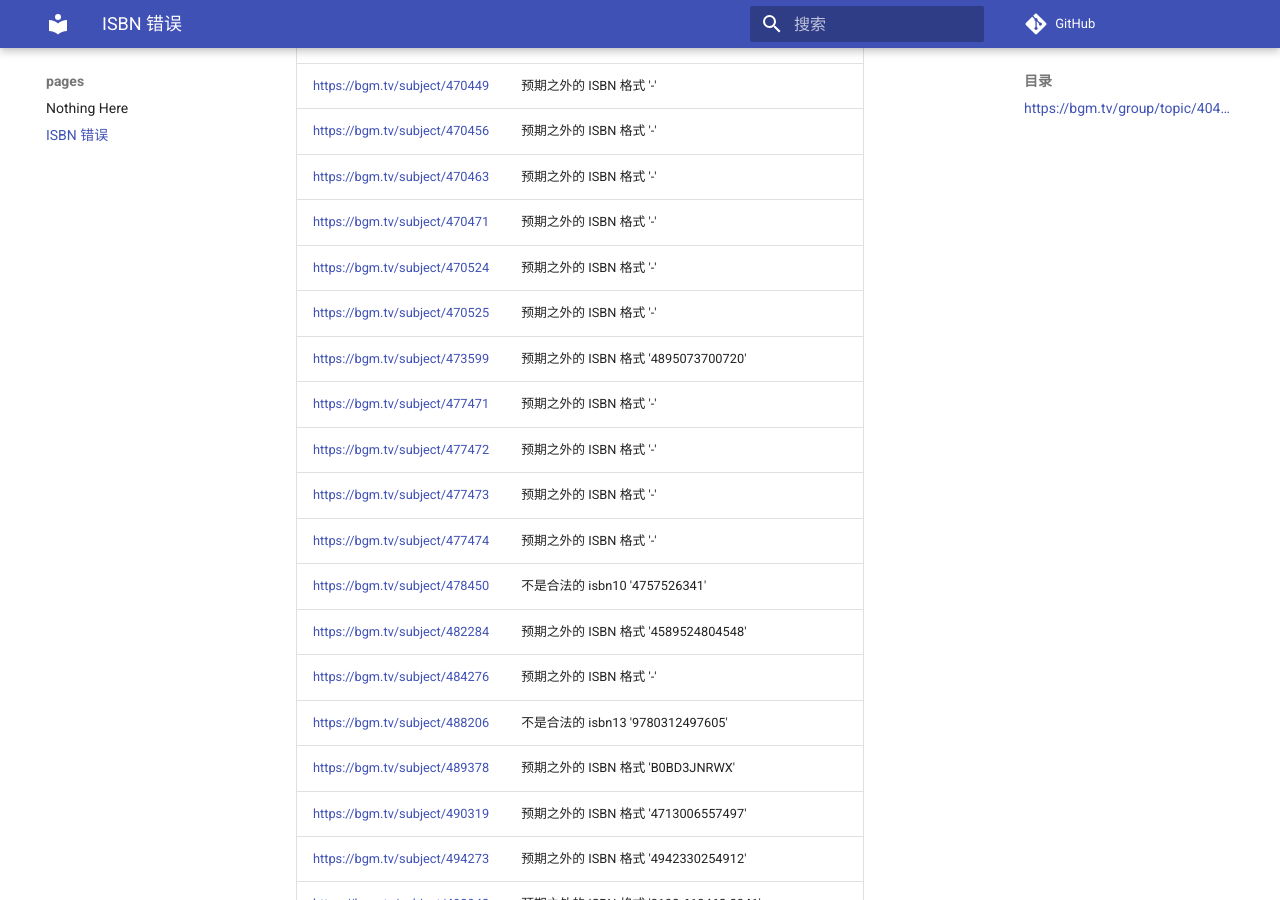
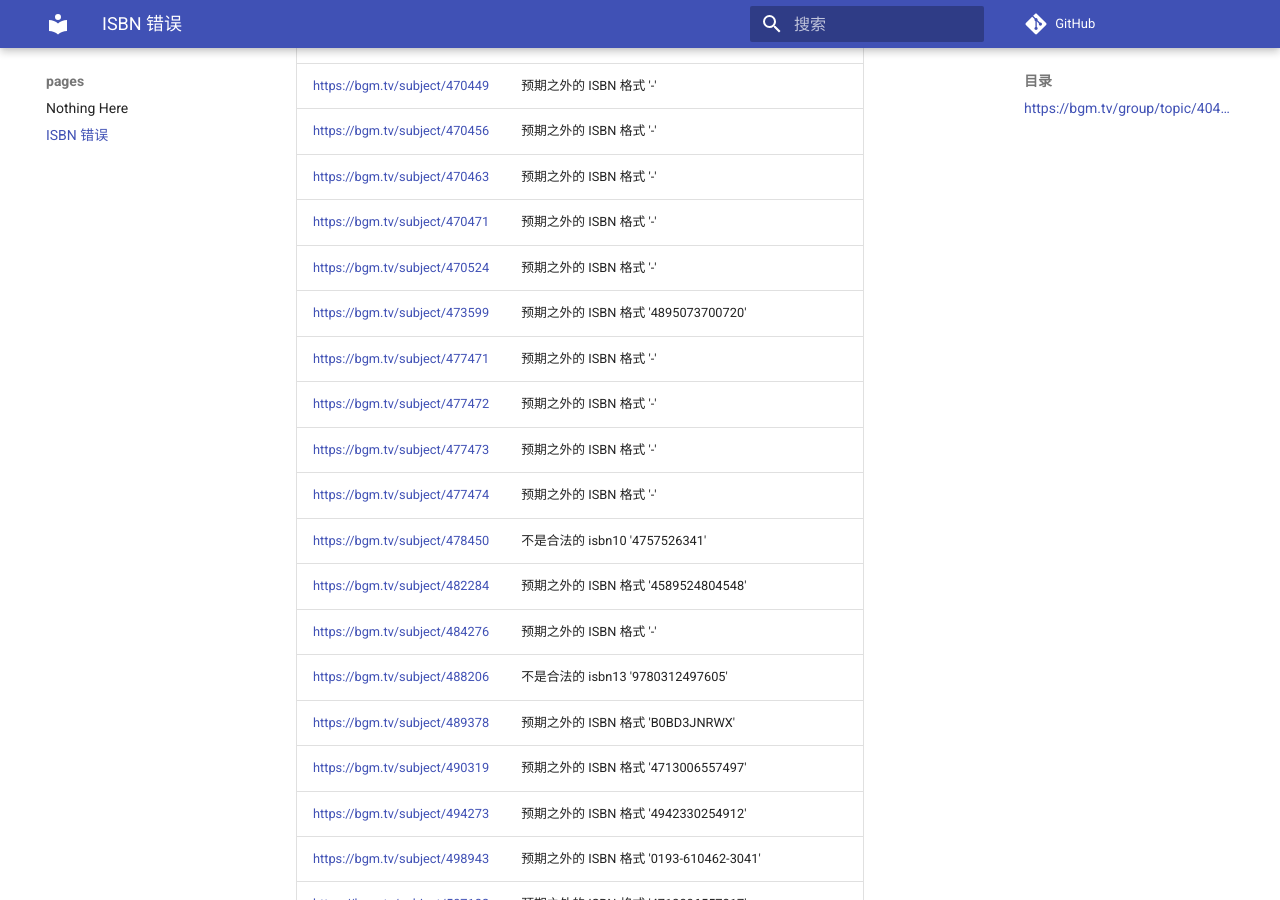
Before and after one commit to trim21/bangumi-pages, an MkDocs documentation site: the page built from docs/isbn.md, in a window 1280 px wide and 900 px high, scrolled down 4847 px. Built offline with MkDocs 1.6.1 and Material for MkDocs 9.7.7, drawn with Linux system fonts in a browser that asks for light colours; comment, search, counter and statistics services are not loaded; part of the change alters nothing that is shown.

Commit message:
update isbn.md

```diff
--- a/docs/isbn.md
+++ b/docs/isbn.md
@@ -1,7 +1,7 @@
 # ISBN 错误
 ## <https://bgm.tv/group/topic/404801>
 
-total 127
+total 126
 
 | url | error |
 | --- |  ---  |
@@ -111,7 +111,6 @@ total 127
 | <https://bgm.tv/subject/470463> | 预期之外的 ISBN 格式 '-' |
 | <https://bgm.tv/subject/470471> | 预期之外的 ISBN 格式 '-' |
 | <https://bgm.tv/subject/470524> | 预期之外的 ISBN 格式 '-' |
-| <https://bgm.tv/subject/470525> | 预期之外的 ISBN 格式 '-' |
 | <https://bgm.tv/subject/473599> | 预期之外的 ISBN 格式 '4895073700720' |
 | <https://bgm.tv/subject/477471> | 预期之外的 ISBN 格式 '-' |
 | <https://bgm.tv/subject/477472> | 预期之外的 ISBN 格式 '-' |
```
